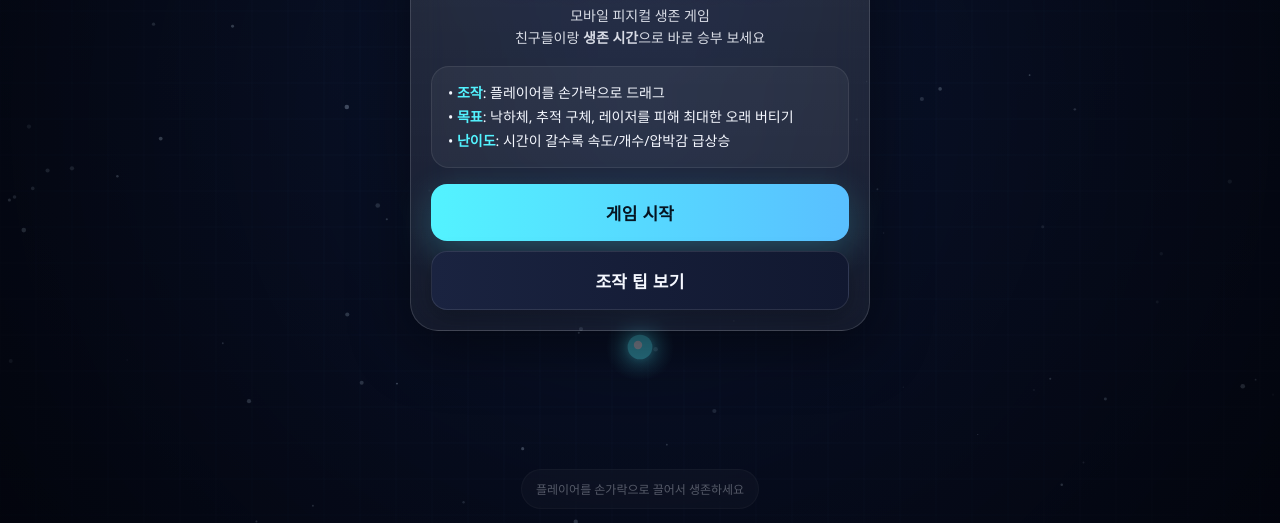
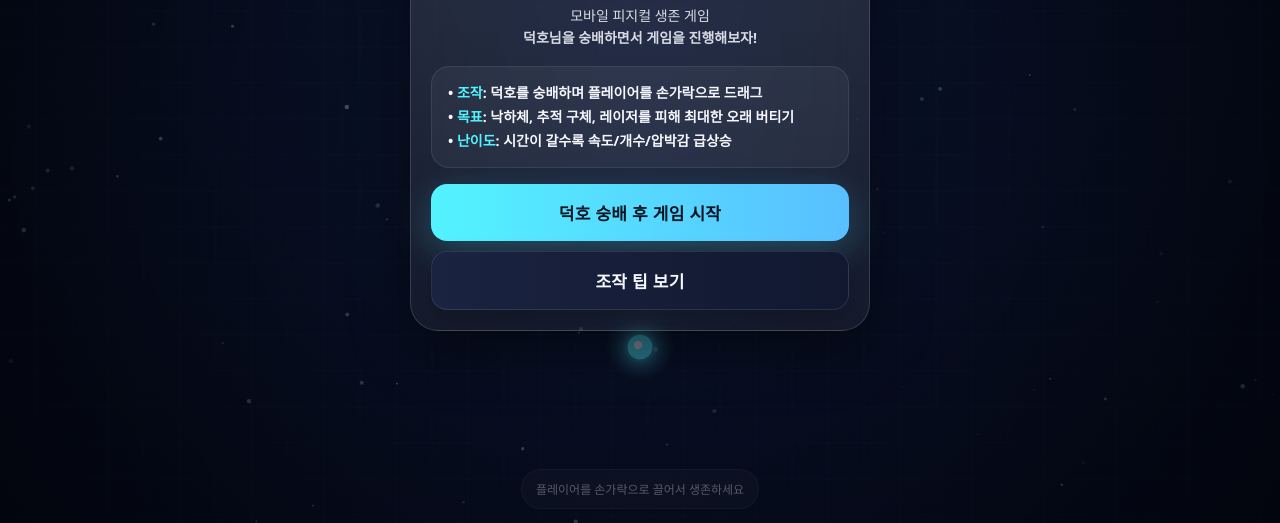
Before and after one commit to nakkwan-jeong/dodge-game, a plain HTML site: page index.html in a window 1280 px wide. Shown: the part 277-800 px from the top of the page. Drawn offline with Linux system fonts and the light colour scheme.

Commit message:
Update index.html

```diff
--- a/index.html
+++ b/index.html
@@ -366,17 +366,17 @@
       <div class="logo"><span class="cyan">NEON</span> <span class="pink">DODGE</span></div>
       <div class="subtitle">
         모바일 피지컬 생존 게임<br />
-        친구들이랑 <b>생존 시간</b>으로 바로 승부 보세요
+        <b>덕호님을 숭배<b>하면서 게임을 진행해보자!
       </div>
 
       <div class="info">
-        • <b>조작</b>: 플레이어를 손가락으로 드래그<br />
+        • <b>조작</b>: 덕호를 숭배하며 플레이어를 손가락으로 드래그<br />
         • <b>목표</b>: 낙하체, 추적 구체, 레이저를 피해 최대한 오래 버티기<br />
         • <b>난이도</b>: 시간이 갈수록 속도/개수/압박감 급상승
       </div>
 
       <div class="btns">
-        <button class="btn-primary" id="startBtn" type="button">게임 시작</button>
+        <button class="btn-primary" id="startBtn" type="button">덕호 숭배 후 게임 시작</button>
         <button class="btn-secondary" id="howBtn" type="button">조작 팁 보기</button>
       </div>
     </div>
```
